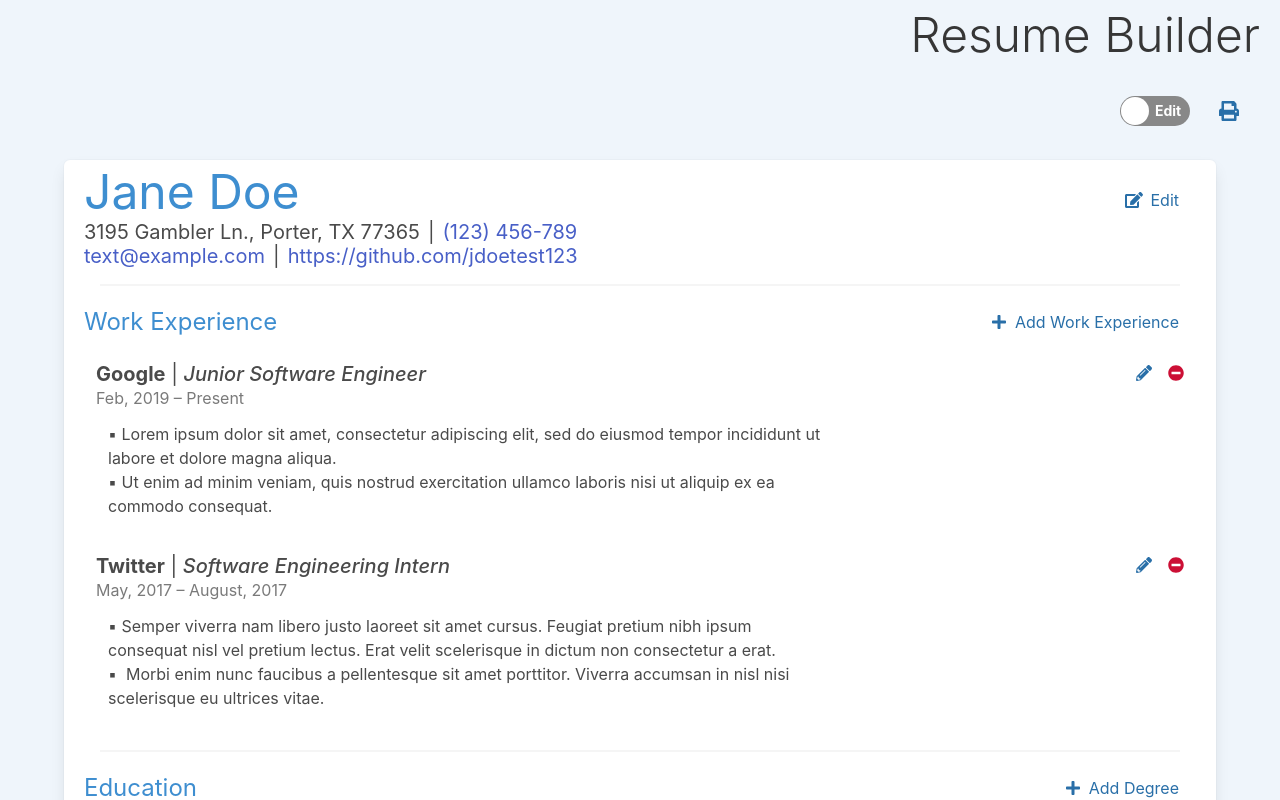
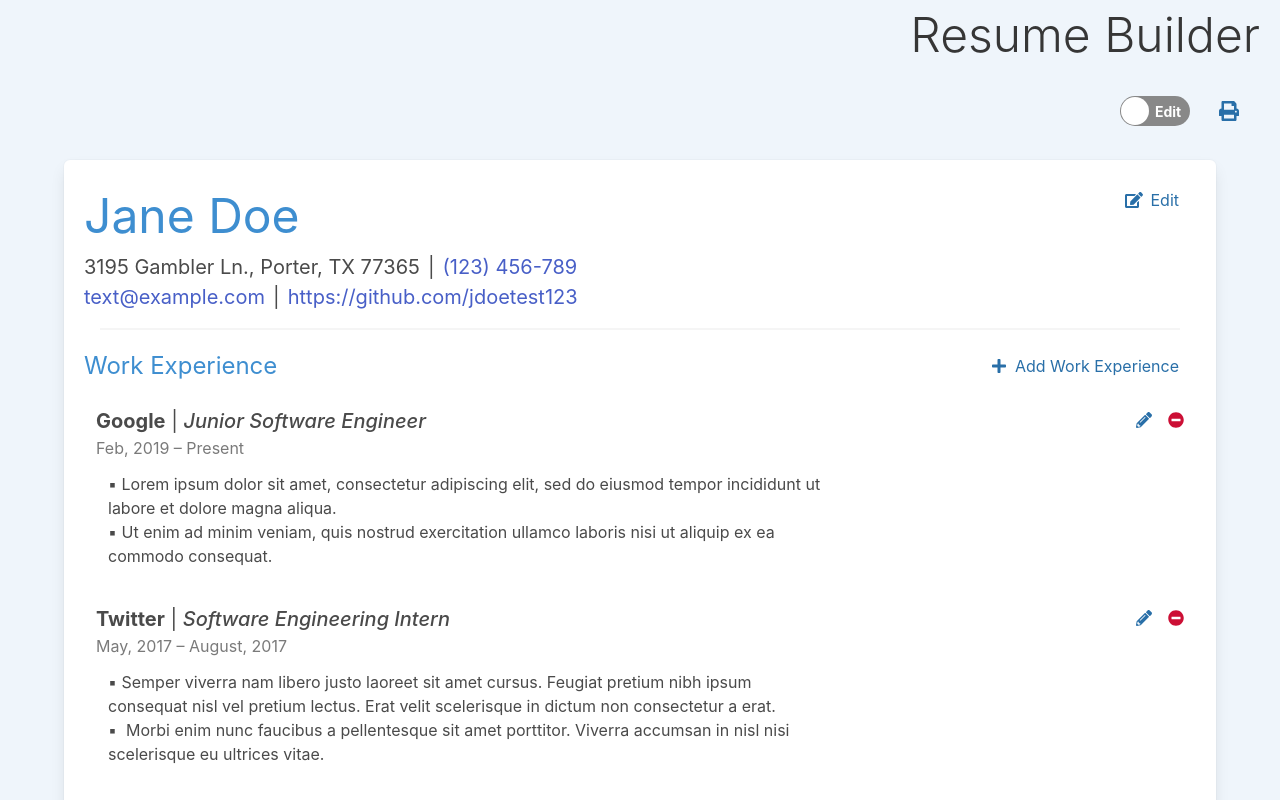
Before and after one commit to ahanasi/cv-project, a React (Create React App) app: page / in a window 1280 px wide. Shown: the top 800 px of the page. Built offline with nearby package versions, Linux system fonts and the light colour scheme.

Commit message:
Set Line Height in body

```diff
--- a/src/index.css
+++ b/src/index.css
@@ -5,7 +5,7 @@ body {
   font-family: -apple-system, BlinkMacSystemFont, "Segoe UI", "Roboto", "Oxygen", "Ubuntu", "Cantarell", "Fira Sans", "Droid Sans", "Helvetica Neue", sans-serif;
   -webkit-font-smoothing: antialiased;
   -moz-osx-font-smoothing: grayscale;
-  line-height: 24px !important;
+  line-height: 1.5 !important;
 }
 
 code {
```
